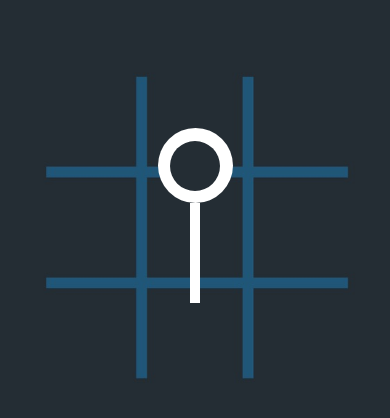
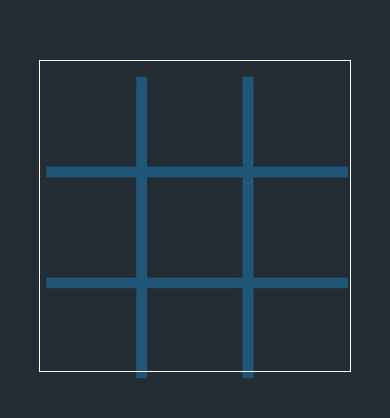
Before and after one commit to QuibDev/TicTacToe, a React Native app: screen / in a window 390 px wide. Shown: the part 214-632 px from the top of the page. Built offline with nearby package versions, Linux system fonts and the light colour scheme.

Commit message:
working on new grid system

```diff
--- a/App.js
+++ b/App.js
@@ -1,18 +1,33 @@
 import { StatusBar } from "expo-status-bar";
-import React from "react";
+import React, { useState } from "react";
 import { StyleSheet, Text, View, ImageBackground } from "react-native";
 import bg from "./assets/bg.jpeg";
 import colors from "./constants/colors";
 
 export default function App() {
+  const [map, setMap] = useState([
+    ["", "", ""], // 1st row
+    ["", "", ""], // 2nd row
+    ["", "", ""], // 3rd row
+  ]);
+
   return (
     <View style={styles.container}>
       <ImageBackground source={bg} style={styles.bg} resizeMode="contain">
-        <View style={styles.circle}>
-          <View style={styles.innerCircle}></View>
+        <View style={styles.map}>
+          {map.map((row) => {
+            row.map((cell) => {
+              <View style={styles.cell}></View>;
+            });
+          })}
+          {/*
+          <View style={styles.circle} />
+          <View style={styles.cross}>
+            <View style={styles.crossline} />
+            <View style={[styles.crossline, styles.crosslineReversed]} />
+          </View>
+          */}
         </View>
-        <View style={styles.crossline} />
-        <View style={styles.crossline} />
       </ImageBackground>
       <StatusBar style="auto" />
     </View>
@@ -34,27 +49,46 @@ const styles = StyleSheet.create({
     justifyContent: "center",
     paddingTop: 15,
   },
+  map: {
+    borderWidth: 1,
+    borderColor: colors.white,
+    width: "80%",
+    aspectRatio: 1,
+  },
   circle: {
+    position: "absolute",
+    left: 2 * 108,
+    top: 2 * 108,
     width: 75,
     height: 75,
-    backgroundColor: colors.white,
+    borderColor: colors.white,
     borderRadius: 50,
+    borderWidth: 10,
     justifyContent: "center",
     alignItems: "center",
+    margin: 10,
   },
-  innerCircle: {
-    width: 50,
-    height: 50,
-    backgroundColor: colors.background,
-    borderRadius: 50,
+  cross: {
+    width: 75,
+    height: 75,
+    position: "absolute",
   },
   crossline: {
+    position: "absolute",
     width: 10,
-    height: 50,
+    height: 75,
     backgroundColor: "white",
+    borderRadius: 5,
     transform: [
       {
-        rotate: 45,
+        rotate: "45deg",
+      },
+    ],
+  },
+  crosslineReversed: {
+    transform: [
+      {
+        rotate: "-45deg",
       },
     ],
   },
--- /dev/null
+++ b/screens/gameScreen/index.ts
@@ -0,0 +1 @@
+export { default } from "./gameScreen";
```
